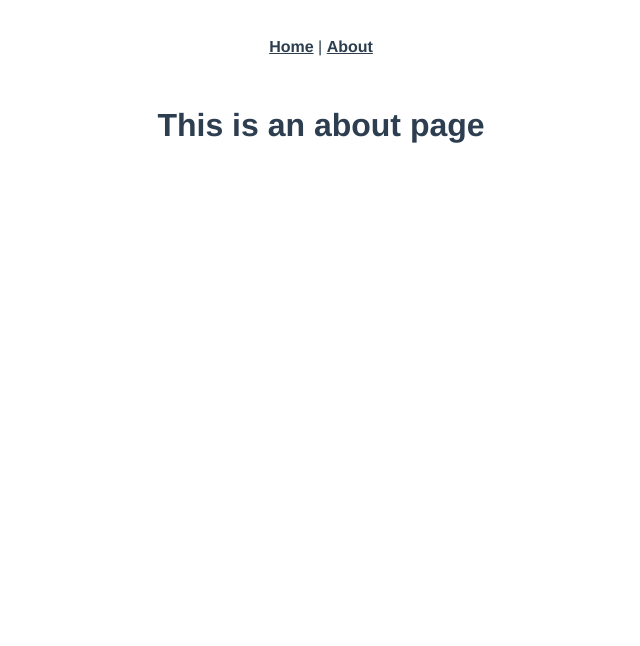
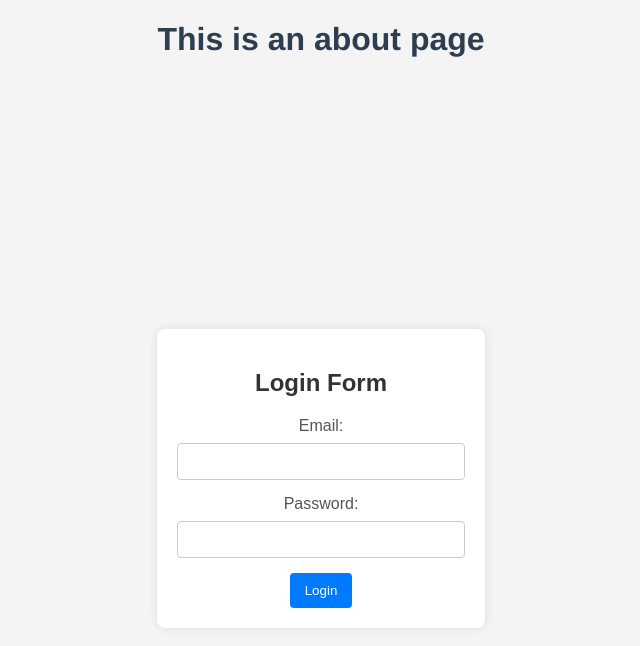
Before and after one commit to aurelggd/lastVue, a Vue app: page /auth in a window 1280 px wide. Shown: the top 646 px of the page, without its empty margins (319-959 px from the left). Built offline with nearby package versions, Linux system fonts and the light colour scheme.

Commit message:
Authentication page

```diff
--- a/package.json
+++ b/package.json
@@ -8,6 +8,7 @@
     "lint": "vue-cli-service lint"
   },
   "dependencies": {
+    "bootstrap-vue": "^2.23.1",
     "core-js": "^3.8.3",
     "vue": "^3.2.13",
     "vue-router": "^4.0.3"
--- a/src/App.vue
+++ b/src/App.vue
@@ -2,6 +2,7 @@
   <nav>
     <router-link to="/">Home</router-link> |
     <router-link to="/about">About</router-link>
+    <router-link to="/auth">Authentication</router-link>
   </nav>
   <router-view/>
 </template>
--- a/src/components/HelloWorld.vue
+++ b/src/components/HelloWorld.vue
@@ -1,33 +1,6 @@
 <template>
   <div class="hello">
     <h1>{{ msg }}</h1>
-    <p>
-      For a guide and recipes on how to configure / customize this project,<br>
-      check out the
-      <a href="https://cli.vuejs.org" target="_blank" rel="noopener">vue-cli documentation</a>.
-    </p>
-    <h3>Installed CLI Plugins</h3>
-    <ul>
-      <li><a href="https://github.com/vuejs/vue-cli/tree/dev/packages/%40vue/cli-plugin-babel" target="_blank" rel="noopener">babel</a></li>
-      <li><a href="https://github.com/vuejs/vue-cli/tree/dev/packages/%40vue/cli-plugin-router" target="_blank" rel="noopener">router</a></li>
-      <li><a href="https://github.com/vuejs/vue-cli/tree/dev/packages/%40vue/cli-plugin-eslint" target="_blank" rel="noopener">eslint</a></li>
-    </ul>
-    <h3>Essential Links</h3>
-    <ul>
-      <li><a href="https://vuejs.org" target="_blank" rel="noopener">Core Docs</a></li>
-      <li><a href="https://forum.vuejs.org" target="_blank" rel="noopener">Forum</a></li>
-      <li><a href="https://chat.vuejs.org" target="_blank" rel="noopener">Community Chat</a></li>
-      <li><a href="https://twitter.com/vuejs" target="_blank" rel="noopener">Twitter</a></li>
-      <li><a href="https://news.vuejs.org" target="_blank" rel="noopener">News</a></li>
-    </ul>
-    <h3>Ecosystem</h3>
-    <ul>
-      <li><a href="https://router.vuejs.org" target="_blank" rel="noopener">vue-router</a></li>
-      <li><a href="https://vuex.vuejs.org" target="_blank" rel="noopener">vuex</a></li>
-      <li><a href="https://github.com/vuejs/vue-devtools#vue-devtools" target="_blank" rel="noopener">vue-devtools</a></li>
-      <li><a href="https://vue-loader.vuejs.org" target="_blank" rel="noopener">vue-loader</a></li>
-      <li><a href="https://github.com/vuejs/awesome-vue" target="_blank" rel="noopener">awesome-vue</a></li>
-    </ul>
   </div>
 </template>
 
--- a/src/main.js
+++ b/src/main.js
@@ -2,4 +2,5 @@ import { createApp } from 'vue'
 import App from './App.vue'
 import router from './router'
 
+
 createApp(App).use(router).mount('#app')
--- a/src/views/AuthView.vue
+++ b/src/views/AuthView.vue
@@ -1,5 +1,75 @@
 <template>
     <div class="auth">
       <h1>This is an about page</h1>
+
+      <body>
+
+  <form>
+    <h2>Login Form</h2>
+    <label for="loginEmail">Email:</label>
+    <input type="email" id="loginEmail" required>
+
+    <label for="loginPassword">Password:</label>
+    <input type="password" id="loginPassword" required>
+
+    <button type="submit">Login</button>
+  </form>
+</body>
     </div>
   </template>
+
+<style>
+body {
+  font-family: Arial, sans-serif;
+  background-color: #f4f4f4;
+  margin: 0;
+  padding: 0;
+  display: flex;
+  justify-content: center;
+  align-items: center;
+  height: 100vh;
+}
+
+form {
+  background-color: #fff;
+  box-shadow: 0 0 10px rgba(0, 0, 0, 0.1);
+  border-radius: 8px;
+  padding: 20px;
+  max-width: 400px;
+  width: 100%;
+  text-align: center;
+}
+
+h2 {
+  color: #333;
+  margin-bottom: 20px;
+}
+
+label {
+  display: block;
+  margin-bottom: 8px;
+  color: #555;
+}
+
+input {
+  width: 100%;
+  padding: 10px;
+  margin-bottom: 15px;
+  box-sizing: border-box;
+  border: 1px solid #ccc;
+  border-radius: 4px;
+}
+
+button {
+  background-color: #007bff;
+  color: #fff;
+  padding: 10px 15px;
+  border: none;
+  border-radius: 4px;
+  cursor: pointer;
+}
+
+button:hover {
+  background-color: #0056b3;
+}
+</style>
--- a/src/views/HomeView.vue
+++ b/src/views/HomeView.vue
@@ -1,7 +1,7 @@
 <template>
   <div class="home">
-    <img alt="Vue logo" src="../assets/logo.png">
-    <HelloWorld msg="Welcome to Your Vue.js App"/>
+    <img class="logo" alt="Logo Gestion de Projet" src="../assets/logoProjetVue.png">
+    <HelloWorld msg=""/>
   </div>
 </template>
 
@@ -16,3 +16,16 @@ export default {
   }
 }
 </script>
+
+<style>
+  .logo{
+    width: 100px;
+    height: 100px;
+  }
+
+  .home{
+    padding: 0;
+    margin: 0;
+    display: flex;
+  }
+</style>
```
Also changed, not shown: src/assets/logoProjetVue.png (added), 1 other file (tests, documents, lock files or other folders).
